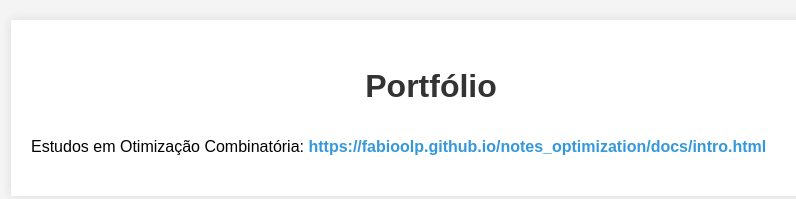
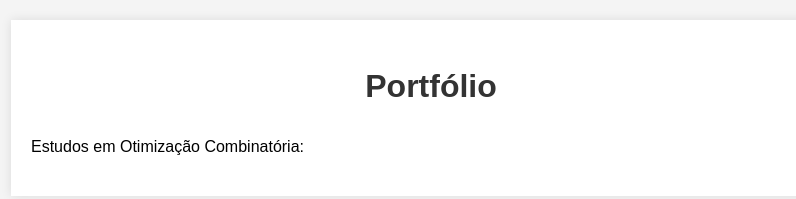
Before and after one commit to fabioolp/fabioolp.github.io, a plain HTML site: page index.html in a window 1280 px wide. Shown: the whole page, without its empty margins (209-1005 px from the left). Drawn offline with Linux system fonts and the light colour scheme.

Commit message:
Update index.html

```diff
--- a/index.html
+++ b/index.html
@@ -46,7 +46,6 @@
         <ul>
             <li>Estudos em Otimização Combinatória:
                 <a href="https://fabioolp.github.io/notes_optimization/docs/intro.html" target="_blank">
-                    https://fabioolp.github.io/notes_optimization/docs/intro.html
                 </a>
             </li>
         </ul>
```
